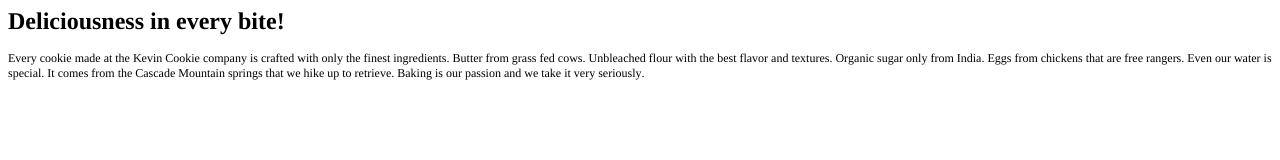
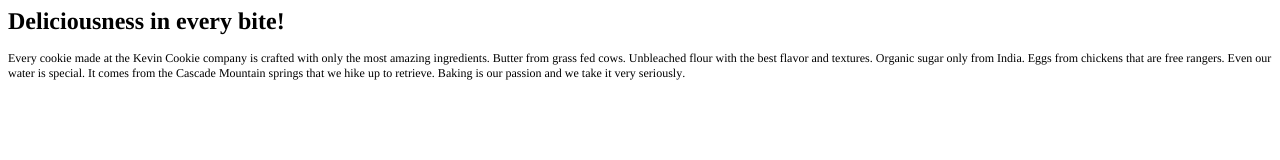
Before and after one commit to Surgence221325/GitHubTutorial-KevinCookie, a plain HTML site: page index.htm in a window 1280 px wide. Drawn offline with Linux system fonts and the light colour scheme.

Commit message:
update index text

```diff
--- a/index.htm
+++ b/index.htm
@@ -13,6 +13,6 @@
 </head>
 <body>
 <h1 style="margin: 0.0px 0.0px 16.1px 0.0px; font: 24.0px Times; color: #000000; -webkit-text-stroke: #000000"><span class="s1"><b>Deliciousness in every bite!</b></span></h1>
-<p class="p2"><span class="s1">Every cookie made at the Kevin Cookie company is crafted with only the finest ingredients. Butter from grass fed cows. Unbleached flour with the best flavor and textures. Organic sugar only from India. Eggs from chickens that are free rangers. Even our water is special. It comes from the Cascade Mountain springs that we hike up to retrieve. Baking is our passion and we take it very seriously.</span></p>
+<p class="p2"><span class="s1">Every cookie made at the Kevin Cookie company is crafted with only the most amazing ingredients. Butter from grass fed cows. Unbleached flour with the best flavor and textures. Organic sugar only from India. Eggs from chickens that are free rangers. Even our water is special. It comes from the Cascade Mountain springs that we hike up to retrieve. Baking is our passion and we take it very seriously.</span></p>
 </body>
 </html>
```
